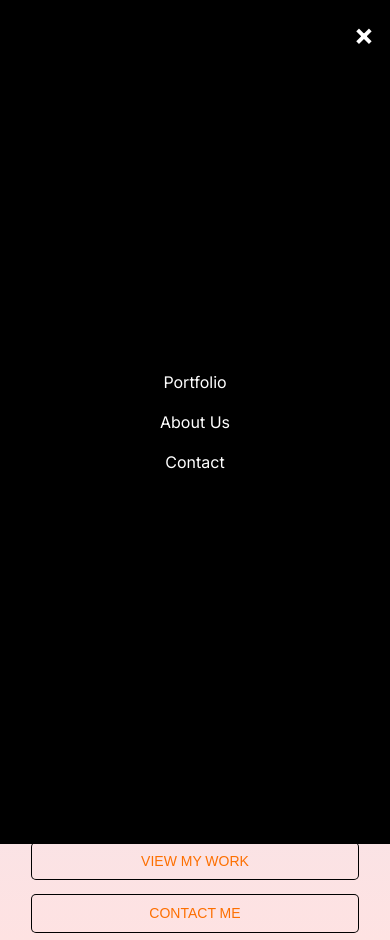
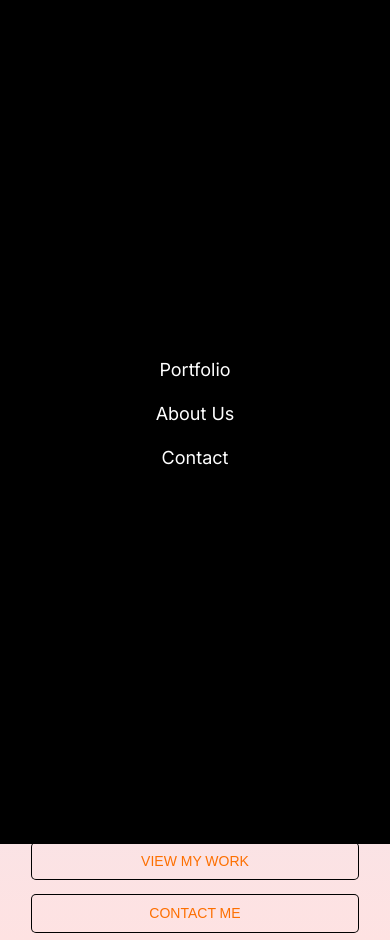
Before and after one commit to brij1728/brijesh-portfolio_, a Next.js app: page / in a window 390 px wide. Both pictures are taken after a click on the button 354 px from the left and 48 px from the top of the page. Built offline with nearby package versions, Linux system fonts and the light colour scheme.

Commit message:
refactor: Update Header component to include logo and responsive menu

```diff
--- a/package.json
+++ b/package.json
@@ -15,6 +15,7 @@
     "@emotion/react": "^11.13.0",
     "@emotion/styled": "^11.13.0",
     "@mui/material": "^5.16.7",
+    "framer-motion": "^11.3.30",
     "next": "14.2.5",
     "react": "^18",
     "react-dom": "^18",
--- a/src/components/Header/Header.tsx
+++ b/src/components/Header/Header.tsx
@@ -4,10 +4,64 @@ import { FaSquareXTwitter } from 'react-icons/fa6';
 import Image from 'next/image';
 import Link from 'next/link';
 import { Menu } from '../Menu';
+import { motion } from 'framer-motion';
+import { navLinks } from '@/data';
 import { useState } from 'react';
 
 export const Header = () => {
   const [isNavOpen, setIsNavOpen] = useState(false);
+
+  const topVariants = {
+    closed: {
+      rotate: 0,
+    },
+    opened: {
+      rotate: 45,
+      backgroundColor: 'rgb(255,255,255)',
+    },
+  };
+  const centerVariants = {
+    closed: {
+      opacity: 1,
+    },
+    opened: {
+      opacity: 0,
+    },
+  };
+
+  const bottomVariants = {
+    closed: {
+      rotate: 0,
+    },
+    opened: {
+      rotate: -45,
+      backgroundColor: 'rgb(255,255,255)',
+    },
+  };
+
+  const listVariants = {
+    closed: {
+      x: '100vw',
+    },
+    opened: {
+      x: 0,
+      transition: {
+        when: 'beforeChildren',
+        staggerChildren: 0.2,
+      },
+    },
+  };
+
+  const listItemVariants = {
+    closed: {
+      x: -10,
+      opacity: 0,
+    },
+    opened: {
+      x: 0,
+      opacity: 1,
+    },
+  };
 
   return (
     <header className='h-full'>
@@ -25,7 +79,7 @@ export const Header = () => {
 
         {/* Desktop Menu */}
         <div className='hidden sm:block text-secondary-100'>
-          <Menu onLinkClick={() => {}} />
+          <Menu onLinkClick={() => {}} links={navLinks} />
         </div>
 
         {/* Social Media Urls */}
@@ -44,28 +98,47 @@ export const Header = () => {
         {/* Mobile Menu Button */}
         <div className='sm:hidden'>
           <button
-            className='text-xl leading-none w-10 h-8 flex flex-col justify-between'
-            onClick={() => setIsNavOpen(!isNavOpen)}
+            className=' w-10 h-8 flex flex-col justify-between z-50 relative'
+            onClick={() => setIsNavOpen(prev => !prev)}
           >
-            <div className='w-10 h-1 bg-secondary-100 rounded'></div>
-            <div className='w-10 h-1 bg-secondary-100 rounded'></div>
-            <div className='w-10 h-1 bg-secondary-100 rounded'></div>
+            <motion.div
+              variants={topVariants}
+              animate={isNavOpen ? 'opened' : 'closed'}
+              className='w-10 h-1 rounded bg-secondary-100 origin-left'
+            ></motion.div>
+            <motion.div
+              variants={centerVariants}
+              animate={isNavOpen ? 'opened' : 'closed'}
+              className='w-10 h-1 rounded bg-secondary-100'
+            ></motion.div>
+            <motion.div
+              variants={bottomVariants}
+              animate={isNavOpen ? 'opened' : 'closed'}
+              className='w-10 h-1 rounded bg-secondary-100 origin-left'
+            ></motion.div>
           </button>
         </div>
       </nav>
 
       {/* Mobile Menu */}
       {isNavOpen && (
-        <div className='fixed top-0 left-0 w-full h-full bg-secondary-100 text-primary-300 z-50 flex flex-col justify-center items-center sm:hidden'>
-          {/* Close Button */}
-          <button
-            className='absolute top-4 right-4 text-3xl font-bold'
-            onClick={() => setIsNavOpen(false)}
-          >
-            &times;
-          </button>
-          <Menu onLinkClick={() => setIsNavOpen(false)} />
-        </div>
+        <motion.div
+          variants={listVariants}
+          initial='closed'
+          animate='opened'
+          className={`absolute top-0 left-0 w-screen h-screen bg-secondary-100 text-primary-300 z-50 flex flex-col justify-center items-center sm:hidden`}
+        >
+          {navLinks.map(link => (
+            <motion.div
+              variants={listItemVariants}
+              key={link.name}
+              className='text-lg mb-4'
+              onClick={() => setIsNavOpen(false)} // Close the menu on link click
+            >
+              <Link href={link.href}>{link.name}</Link>
+            </motion.div>
+          ))}
+        </motion.div>
       )}
     </header>
   );
--- a/src/components/Menu/Menu.tsx
+++ b/src/components/Menu/Menu.tsx
@@ -3,26 +3,17 @@
 import Link from 'next/link';
 import { usePathname } from 'next/navigation';
 
+interface links {
+  name: string;
+  href: string;
+}
 interface MenuProps {
   onLinkClick: () => void;
+  links: links[];
 }
 
-export const Menu: React.FC<MenuProps> = ({ onLinkClick }) => {
+export const Menu: React.FC<MenuProps> = ({ onLinkClick, links }) => {
   const pathName = usePathname();
-  const links = [
-    {
-      name: 'Portfolio',
-      href: '/',
-    },
-    {
-      name: 'About Us',
-      href: '/about',
-    },
-    {
-      name: 'Contact',
-      href: '/contact',
-    },
-  ];
 
   return (
     <ul className='flex flex-col items-center space-y-4 sm:flex-row sm:space-x-4 sm:space-y-0'>
--- a/src/data/index.ts
+++ b/src/data/index.ts
@@ -1 +1,2 @@
 export * from './colors';
+export * from './navLinks';
--- /dev/null
+++ b/src/data/navLinks.ts
@@ -0,0 +1,14 @@
+export const navLinks = [
+  {
+    name: 'Portfolio',
+    href: '/',
+  },
+  {
+    name: 'About Us',
+    href: '/about',
+  },
+  {
+    name: 'Contact',
+    href: '/contact',
+  },
+];
```
Also changed, not shown: 1 other file (tests, documents, lock files or other folders).
